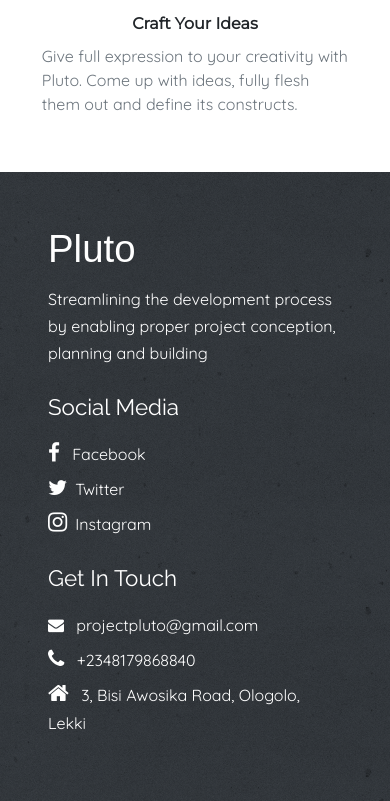
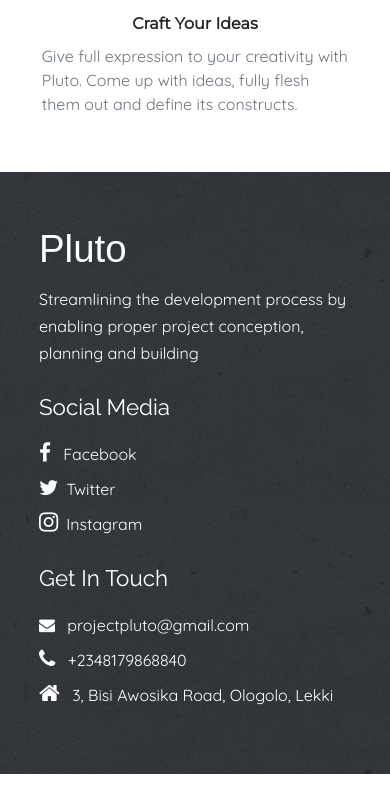
Before and after one commit to olamileke/pluto, a Flask app: page / in a window 390 px wide. Shown: the part 1715-2516 px from the top of the page. After the commit the page ends 2489 px from the top, so only its background shows below. Run offline with Flask 2, Linux system fonts and the light colour scheme; some libraries are stand-ins or nearby versions; some web fonts are replaced.

Commit message:
+favicon

```diff
--- a/Pluto/static/css/Home/index.css
+++ b/Pluto/static/css/Home/index.css
@@ -359,6 +359,12 @@
 	{
 		height:calc(60vh - 73px);
 	}
+
+	.footer
+	{
+		padding-left:10vw;
+		padding-right:10vw;
+	}
 }
 
 @media(max-width:450px)
--- a/Pluto/templates/auth/login.html
+++ b/Pluto/templates/auth/login.html
@@ -6,6 +6,7 @@
 		<link rel="stylesheet" type="text/css" href="{{ url_for('static', filename='css/Login/login.css') }}">
 		<link rel="stylesheet" type="text/css" href="{{ url_for('static', filename='css/toastr.min.css') }}">
 		<link href="https://stackpath.bootstrapcdn.com/font-awesome/4.7.0/css/font-awesome.min.css" rel="stylesheet" integrity="sha384-wvfXpqpZZVQGK6TAh5PVlGOfQNHSoD2xbE+QkPxCAFlNEevoEH3Sl0sibVcOQVnN" crossorigin="anonymous">
+		<link rel="icon" type="image/x-icon" href="{{ url_for('static', filename='images/FavIcon/rocket.png') }}">
 
 		<meta name="viewport" content="width=device-width, initial-scale=1.0, maximum-scale=1.0, user-scalable=no" />
 	</head>
--- a/Pluto/templates/auth/signup.html
+++ b/Pluto/templates/auth/signup.html
@@ -6,6 +6,7 @@
 		<link rel="stylesheet" type="text/css" href="{{ url_for('static', filename='css/Signup/signup.css') }}">
     	<link rel="stylesheet" type="text/css" href="{{ url_for('static', filename='css/toastr.min.css') }}">
     	<link href="https://stackpath.bootstrapcdn.com/font-awesome/4.7.0/css/font-awesome.min.css" rel="stylesheet" integrity="sha384-wvfXpqpZZVQGK6TAh5PVlGOfQNHSoD2xbE+QkPxCAFlNEevoEH3Sl0sibVcOQVnN" crossorigin="anonymous">
+		<link rel="icon" type="image/x-icon" href="{{ url_for('static', filename='images/FavIcon/rocket.png') }}">
 
 		<meta name="viewport" content="width=device-width, initial-scale=1.0, maximum-scale=1.0, user-scalable=no" />
 	</head>
--- a/Pluto/templates/index.html
+++ b/Pluto/templates/index.html
@@ -5,6 +5,7 @@
 		<link rel="stylesheet" type="text/css" href="{{ url_for('static', filename='css/bootstrap.min.css') }}">
 		<link rel="stylesheet" type="text/css" href="{{ url_for('static', filename='css/Home/index.css') }}">
 		<link rel="stylesheet" type="text/css" href="{{ url_for('static', filename='js/Material/material-scrolltop.css') }}">
+		<link rel="icon" type="image/x-icon" href="{{ url_for('static', filename='images/FavIcon/rocket.png') }}">
 
 		<meta name="viewport" content="width=device-width, initial-scale=1.0, maximum-scale=1.0, user-scalable=no" />
 	</head>
@@ -104,7 +105,7 @@
 						</div>
 					</div>
 			</div>
-			<div class='row d-flex justify-content-center footer py-5 px-5' style='background:url("static/images/Home/concrete-wall.png")'>
+			<div class='row d-flex justify-content-center footer py-5' style='background:url("static/images/Home/concrete-wall.png")'>
 				<div class='col-md-4 col-lg-3 d-flex flex-column mr-md-4'>
 					<p class='brand m-0 mb-2'>Pluto</p>
 					<p class='w-100 brand-text'>Streamlining the development process by enabling proper project
--- a/Pluto/templates/layouts/app.html
+++ b/Pluto/templates/layouts/app.html
@@ -7,6 +7,7 @@
 		<link rel="stylesheet" type="text/css" href="{{ url_for('static', filename='css/toastr.min.css') }}">
 		<link rel="stylesheet" type="text/css" href="{{ url_for('static', filename='js/Material/material-scrolltop.css') }}">
 		<link rel="stylesheet" type="text/css" href="{{ url_for('static', filename='css/Layouts/app.css') }}">
+		<link rel="icon" type="image/x-icon" href="{{ url_for('static', filename='images/FavIcon/rocket.png') }}">
 		{% block css %} {% endblock %}
 
 		<meta name="viewport" content="width=device-width, initial-scale=1.0, maximum-scale=1.0, user-scalable=no" />
```
Also changed, not shown: Pluto/static/images/FavIcon/rocket.png (added).
